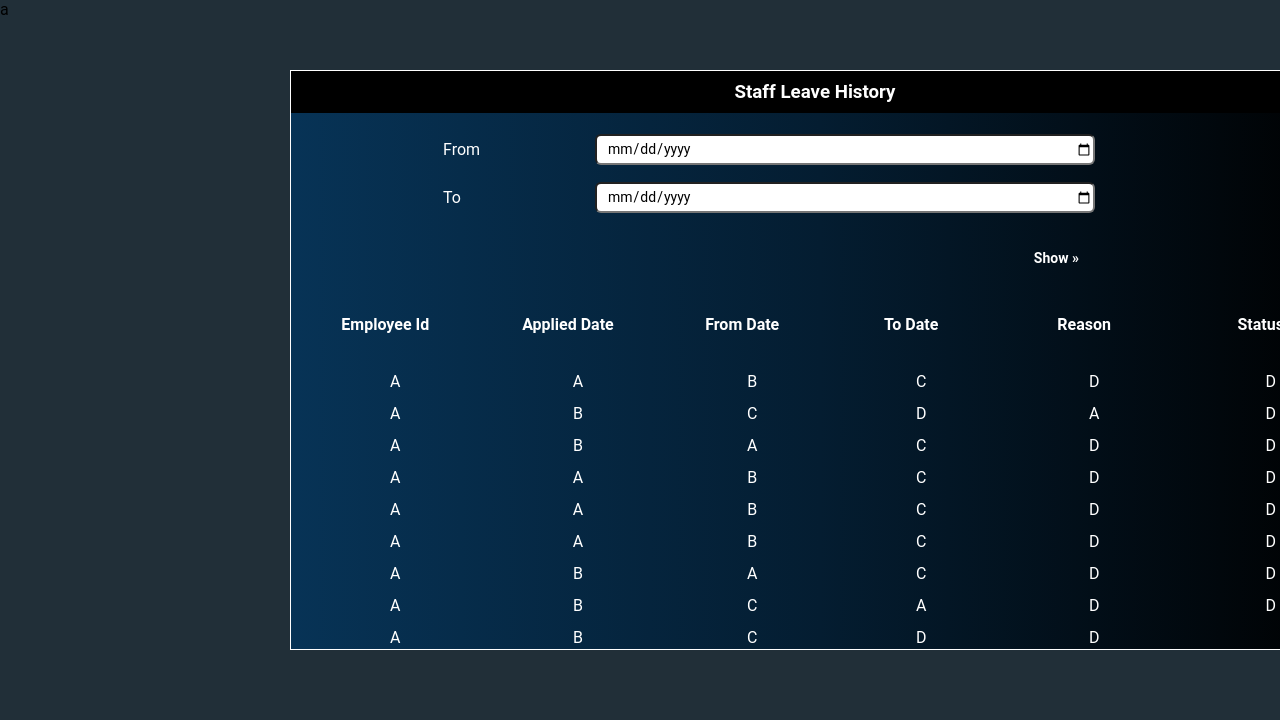
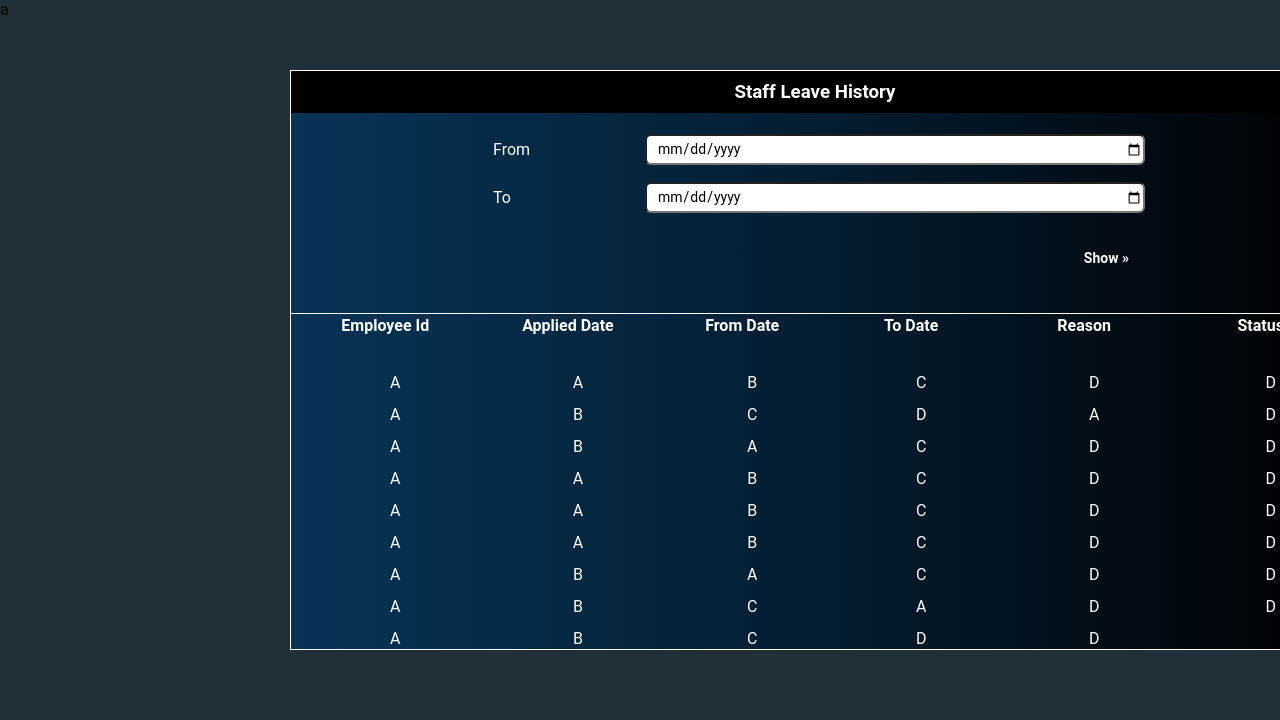
Before and after one commit to UCSC-Group-Project-2020/Human-Resource-Management-System, a plain HTML site: page StaffLeaveHistory.html in a window 1280 px wide. Shown: the top 720 px of the page. Drawn offline with Linux system fonts and the light colour scheme.

Commit message:
Update styleStaffLeaveHistory.css

```diff
--- a/style/styleStaffLeaveHistory.css
+++ b/style/styleStaffLeaveHistory.css
@@ -11,7 +11,9 @@
     overflow-y: auto ;
     background-image: linear-gradient(to right,#073356, #041d31, #000);
 }
-
+.selection{
+    padding-left: 50px;
+}
 .content .selection tr td {
     width: 300px;
     padding-left: 150px;
@@ -22,7 +24,7 @@
     padding-bottom: 15px;
 }
 .content .result{
-
+    border-top:1px white solid;
     color: #ffffff;
 }
 .content .result th{
```
